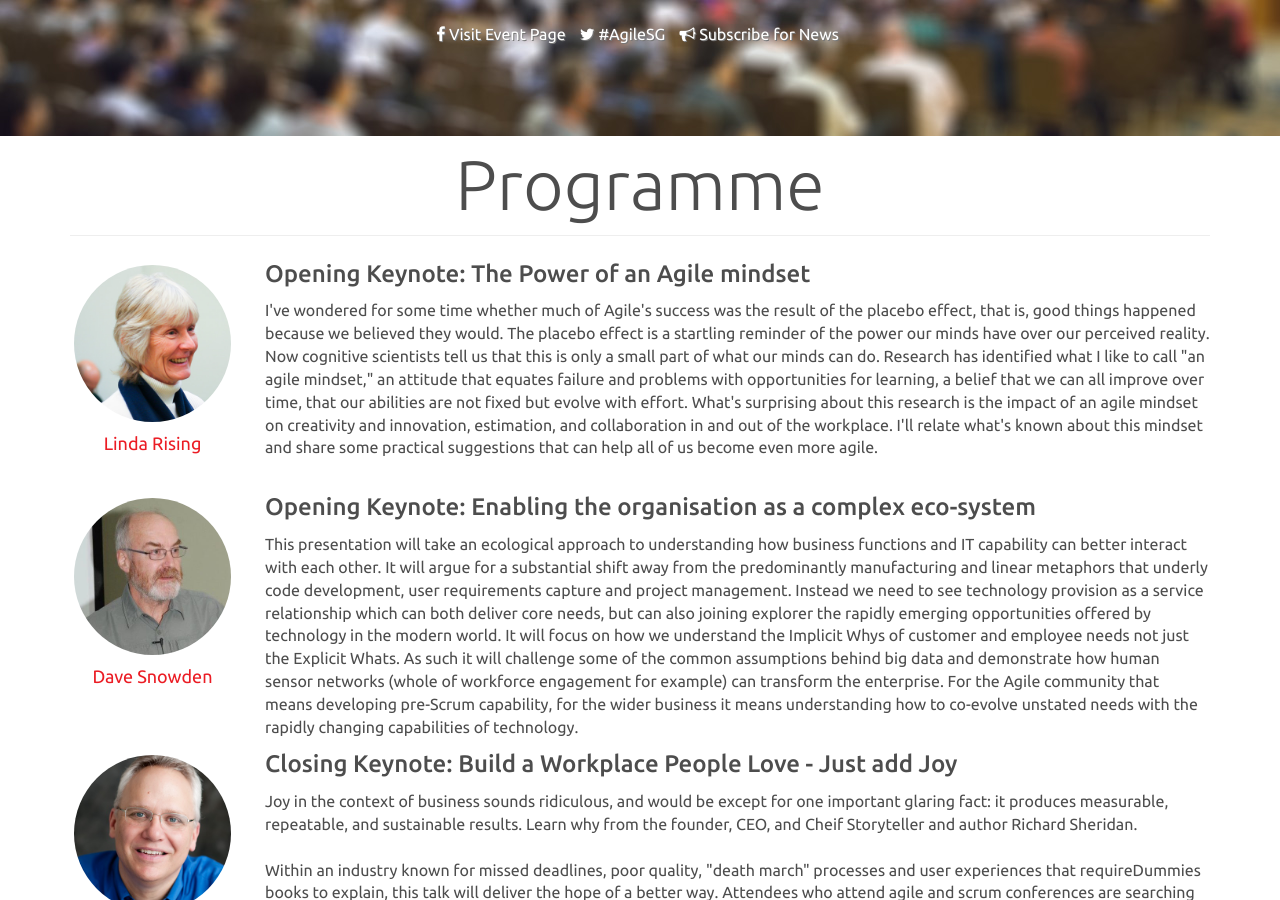
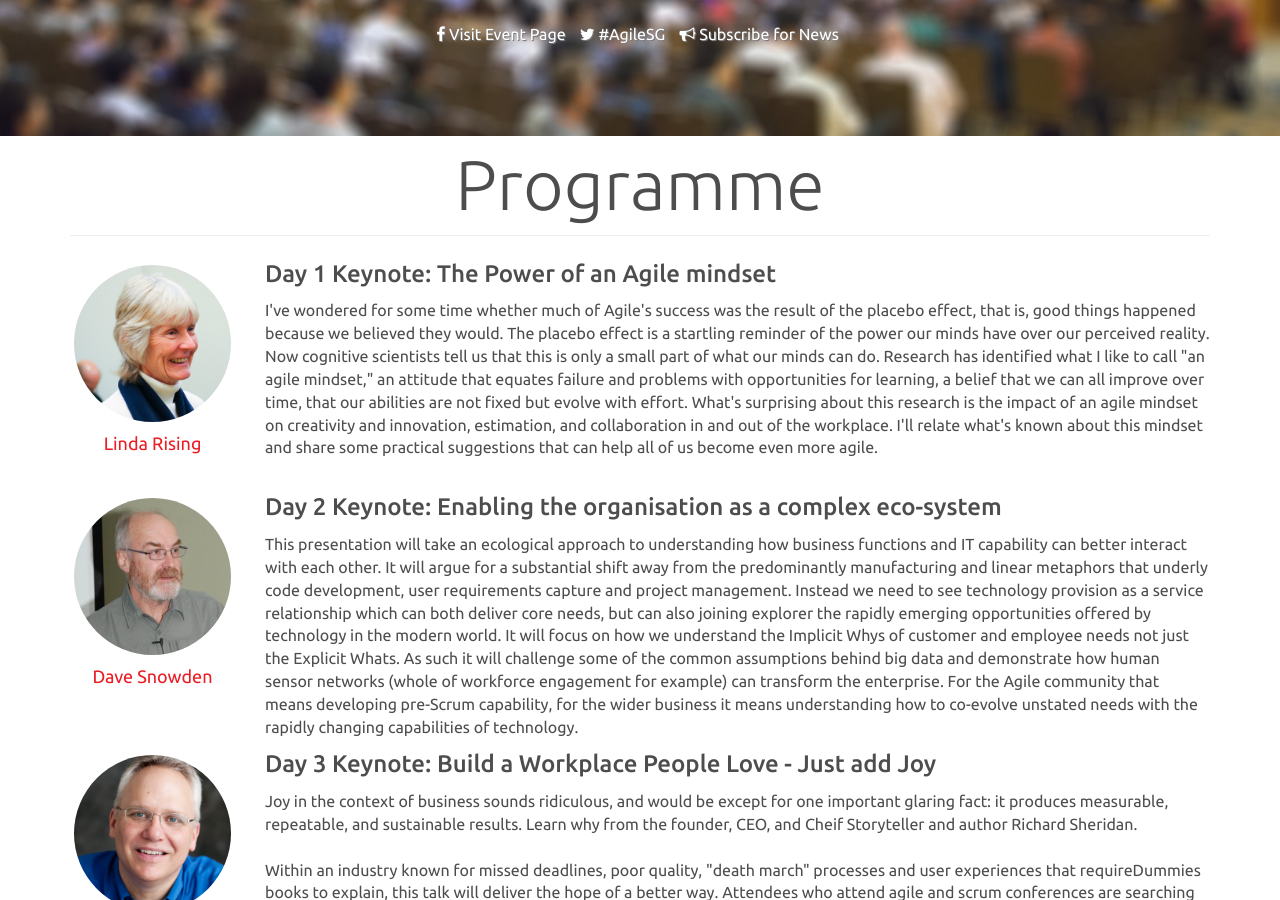
Before and after one commit to agilesingapore/2014, a Jekyll site: the page built from index.md, in a window 1280 px wide and 900 px high, scrolled down 544 px. Built offline with Jekyll 4.4.1, drawn with Linux system fonts in a browser that asks for light colours; nearby versions of some CDN libraries; Markdown is read by kramdown in place of the engine named in the settings.

Commit message:
Change to Day x Keynote

```diff
--- a/_includes/programme_incl.md
+++ b/_includes/programme_incl.md
@@ -10,7 +10,7 @@
         </div>
       </div>
       <div class="session col-md-10 text-left">
-        <h2>Opening Keynote: The Power of an Agile mindset</h2>
+        <h2>Day 1 Keynote: The Power of an Agile mindset</h2>
         <p>I've wondered for some time whether much of Agile's success was the result of the placebo effect, that is, good things happened because we believed they would. The placebo effect is a startling reminder of the power our minds have over our perceived reality. Now cognitive scientists tell us that this is only a small part of what our minds can do. Research has identified what I like to call "an agile mindset," an attitude that equates failure and problems with opportunities for learning, a belief that we can all improve over time, that our abilities are not fixed but evolve with effort. What's surprising about this research is the impact of an agile mindset on creativity and innovation, estimation, and collaboration in and out of the workplace. I'll relate what's known about this mindset and share some practical suggestions that can help all of us become even more agile.</p>
       </div>
     </div>
@@ -22,7 +22,7 @@
         </div>
       </div>
       <div class="session col-md-10 text-left">
-        <h2>Opening Keynote: Enabling the organisation as a complex eco-system</h2>
+        <h2>Day 2 Keynote: Enabling the organisation as a complex eco-system</h2>
         <p>This presentation will take an ecological approach to understanding how business functions and IT capability can better interact with each other.  It will argue for a substantial shift away from the predominantly manufacturing and linear metaphors that underly code development, user requirements capture and project management.  Instead we need to see technology provision as a service relationship which can both deliver core needs, but can also joining explorer the rapidly emerging opportunities offered by technology in the modern world.  It will focus on how we understand the Implicit Whys of customer and employee needs not just the Explicit Whats.  As such it will challenge some of the common assumptions behind big data and demonstrate how human sensor networks (whole of workforce engagement for example) can transform the enterprise.  For the Agile community that means developing pre-Scrum capability, for the wider business it means understanding how to co-evolve unstated needs with the rapidly changing capabilities of technology.</p>
       </div>
     </div>
@@ -34,7 +34,7 @@
         </div>
       </div>
       <div class="session col-md-10 text-left">
-        <h2>Closing Keynote: Build a Workplace People Love - Just add Joy</h2>
+        <h2>Day 3 Keynote: Build a Workplace People Love - Just add Joy</h2>
         <p>Joy in the context of business sounds ridiculous, and would be except for one important glaring fact: it produces measurable, repeatable, and sustainable results. Learn why from the founder, CEO, and Cheif Storyteller and author Richard Sheridan. <br><br>
 
         Within an industry known for missed deadlines, poor quality, "death march" processes and user experiences that requireDummies books to explain, this talk will deliver the hope of a better way. Attendees who attend agile and scrum conferences are searching for  tangible examples from which to sample and learn. This talk will deliver inspiration and practical takeaways.<br><br>
```
